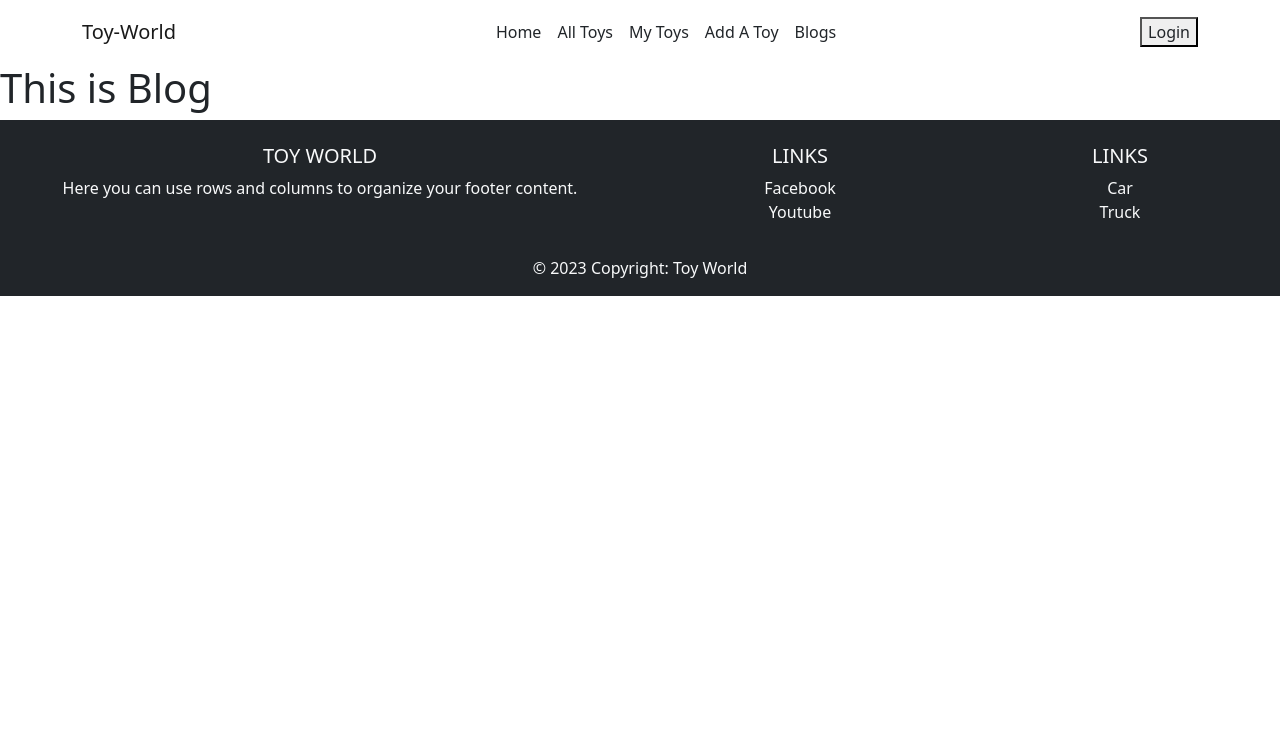
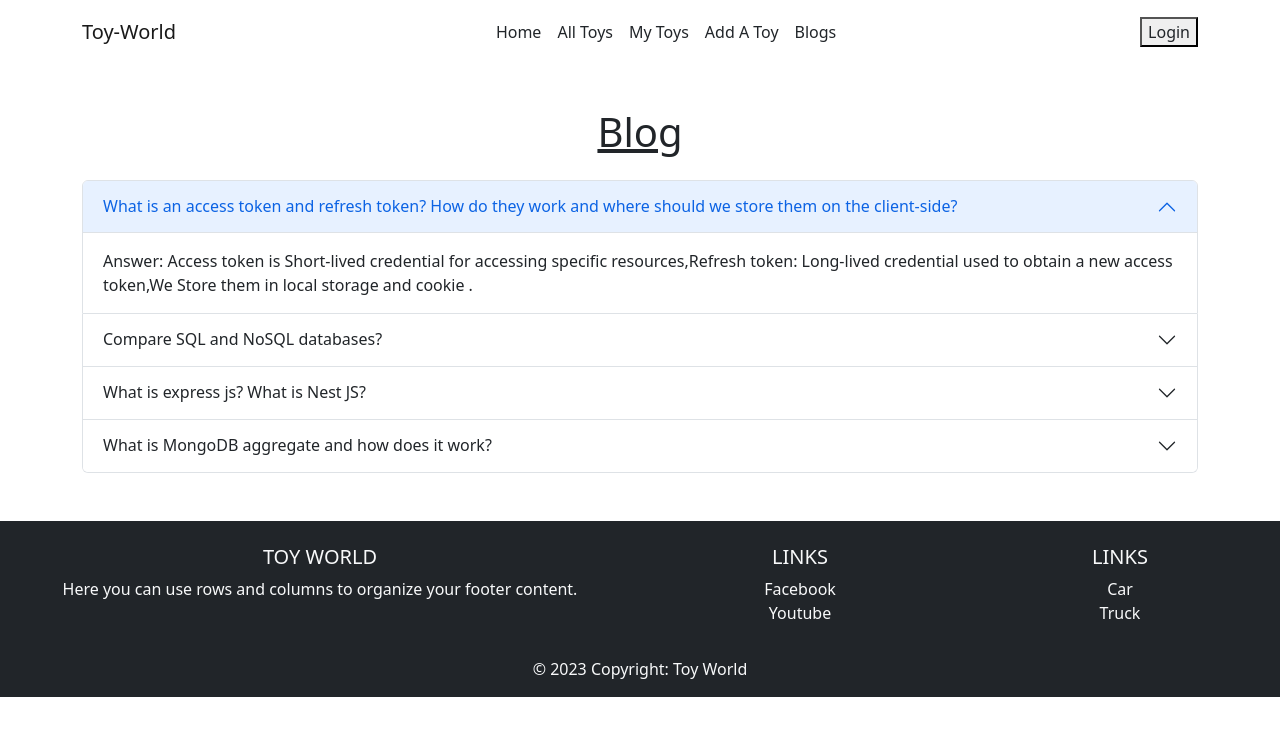
Before and after one commit to a-ashik/toy-marketplace, a React (Vite) app: page /blog in a window 1280 px wide. Shown: the top 736 px of the page. Built offline with nearby package versions, Linux system fonts and the light colour scheme; no server answers.

Commit message:
blog added

```diff
--- a/src/pages/Blog/Blog.jsx
+++ b/src/pages/Blog/Blog.jsx
@@ -1,9 +1,36 @@
 import React from 'react';
+import { Accordion } from 'react-bootstrap';
 
 const Blog = () => {
     return (
-        <div>
-            <h1>This is Blog</h1>
+        <div className='container my-5 mx-auto'>
+            <h1 className='text-center my-4 text-decoration-underline'>Blog</h1>
+            <Accordion defaultActiveKey="0">
+                <Accordion.Item eventKey="0">
+                    <Accordion.Header>What is an access token and refresh token? How do they work and where should we store them on the client-side?</Accordion.Header>
+                    <Accordion.Body>
+                    Answer: Access token is Short-lived credential for accessing specific resources,Refresh token: Long-lived credential used to obtain a new access token,We Store them in local storage and cookie .
+                    </Accordion.Body>
+                </Accordion.Item>
+                <Accordion.Item eventKey="1">
+                    <Accordion.Header>Compare SQL and NoSQL databases?</Accordion.Header>
+                    <Accordion.Body>
+                    Answer: SQL (Structured Query Language) and NoSQL (Not Only SQL) are two different types of database management systems. Differance is making them suitable for complex relationships and structured data.
+                    </Accordion.Body>
+                </Accordion.Item>
+                <Accordion.Item eventKey="2">
+                    <Accordion.Header>What is express js? What is Nest JS?</Accordion.Header>
+                    <Accordion.Body>
+                    Answer: Express.js is a minimalist and flexible web application framework for Node.js and Nest.js is a progressive and opinionated framework that helps build Node.JS server-side applications.
+                    </Accordion.Body>
+                </Accordion.Item>
+                <Accordion.Item eventKey="3">
+                    <Accordion.Header>What is MongoDB aggregate and how does it work?</Accordion.Header>
+                    <Accordion.Body>
+                   Answer: In MongoDB, the aggregate function is a powerful tool used for data aggregation and processing. It allows you to perform complex operations on documents within a collection and retrieve aggregated results.
+                    </Accordion.Body>
+                </Accordion.Item>
+                </Accordion>
         </div>
     );
 };
```
